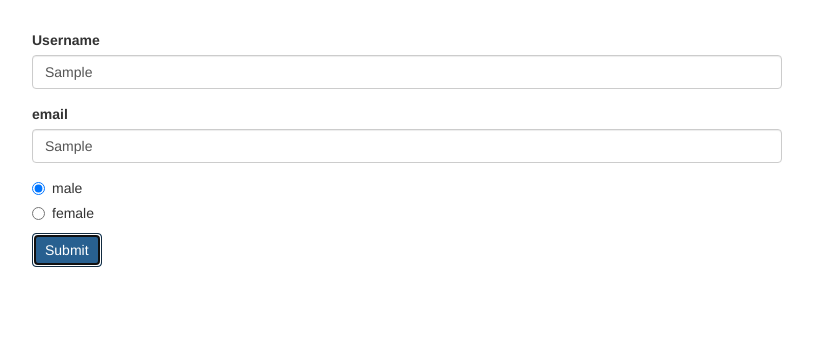
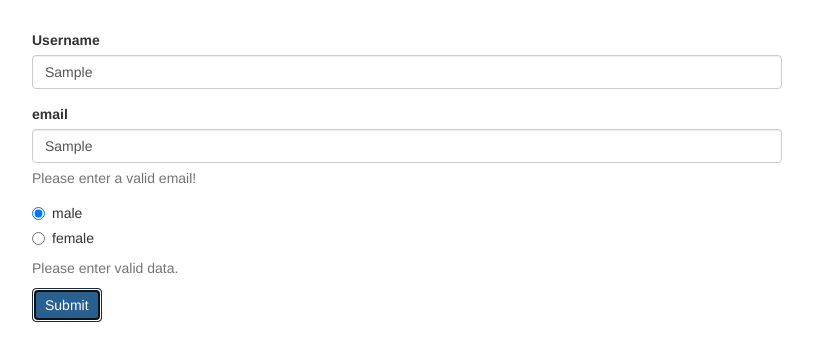
Before and after one commit to walersallheart/angular-the-complete-guide, an Angular app in the folder forms-reactive-start/: page / in a window 1280 px wide. Both pictures are taken after typing "Sample", "Sample" into the empty fields and a click on the button "Submit". Shown: the top 360 px of the page, without its empty margins (233-1046 px from the left). Built offline with nearby package versions, Linux system fonts and the light colour scheme.

Commit message:
208 Reactive: Getting Access to Controls.

```diff
--- a/forms-reactive-start/src/app/app.component.html
+++ b/forms-reactive-start/src/app/app.component.html
@@ -9,6 +9,9 @@
             id="username"
             formControlName="username"
             class="form-control">
+            <span
+              *ngIf="!signupForm.get('username').valid && signupForm.get('username').touched"
+              class="help-block">Please enter a valid username!</span>
         </div>
         <div class="form-group">
           <label for="email">email</label>
@@ -17,6 +20,9 @@
             id="email"
             formControlName="email"
             class="form-control">
+          <span
+            *ngIf="!signupForm.get('email').valid && signupForm.get('email').touched"
+            class="help-block">Please enter a valid email!</span>
         </div>
         <div class="radio" *ngFor="let gender of genders">
           <label>
@@ -26,6 +32,9 @@
               [value]="gender">{{ gender }}
           </label>
         </div>
+        <span
+              *ngIf="!signupForm.valid && signupForm.touched"
+              class="help-block">Please enter valid data.</span>
         <button class="btn btn-primary" type="submit">Submit</button>
       </form>
     </div>
```
